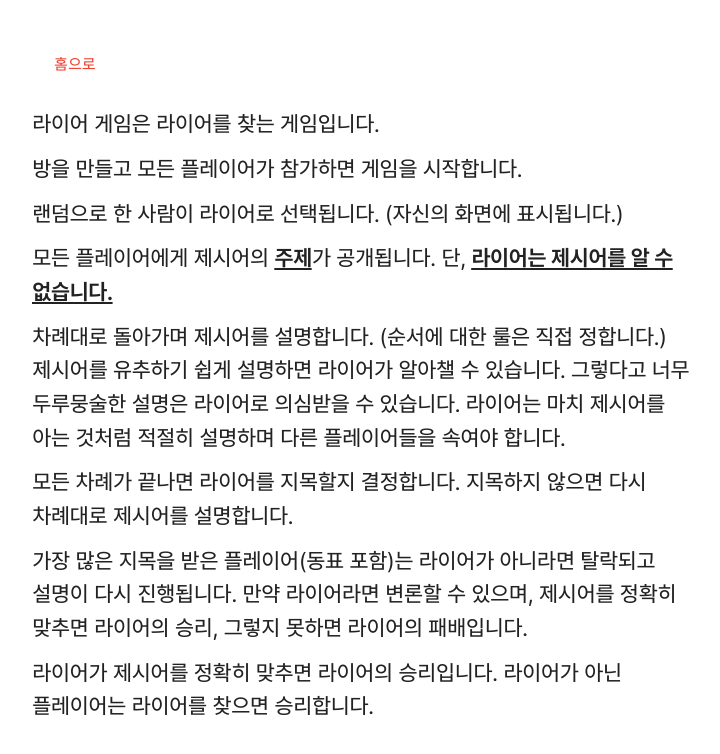
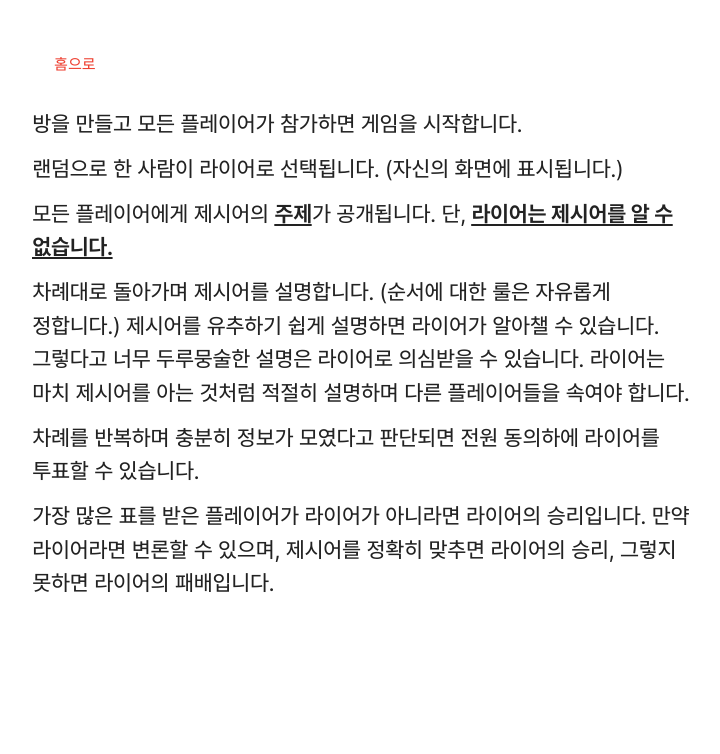
Before and after one commit to jhaemin/liar-game, a Next.js app: page /how-to-play in a window 1280 px wide. Shown: the top 754 px of the page, without its empty margins (278-998 px from the left). Built offline with nearby package versions, Linux system fonts and the light colour scheme; some icons are missing.

Commit message:
Polish the rules

```diff
--- a/pages/how-to-play.tsx
+++ b/pages/how-to-play.tsx
@@ -12,7 +12,6 @@ const HowToPlay = () => {
       </Link>
 
       <div className={styles.description}>
-        <p>라이어 게임은 라이어를 찾는 게임입니다.</p>
         <p>방을 만들고 모든 플레이어가 참가하면 게임을 시작합니다.</p>
         <p>
           랜덤으로 한 사람이 라이어로 선택됩니다. (자신의 화면에 표시됩니다.)
@@ -22,24 +21,20 @@ const HowToPlay = () => {
           <b>라이어는 제시어를 알 수 없습니다.</b>
         </p>
         <p>
-          차례대로 돌아가며 제시어를 설명합니다. (순서에 대한 룰은 직접
+          차례대로 돌아가며 제시어를 설명합니다. (순서에 대한 룰은 자유롭게
           정합니다.) 제시어를 유추하기 쉽게 설명하면 라이어가 알아챌 수
           있습니다. 그렇다고 너무 두루뭉술한 설명은 라이어로 의심받을 수
           있습니다. 라이어는 마치 제시어를 아는 것처럼 적절히 설명하며 다른
           플레이어들을 속여야 합니다.
         </p>
         <p>
-          모든 차례가 끝나면 라이어를 지목할지 결정합니다. 지목하지 않으면 다시
-          차례대로 제시어를 설명합니다.
+          차례를 반복하며 충분히 정보가 모였다고 판단되면 전원 동의하에 라이어를
+          투표할 수 있습니다.
         </p>
         <p>
-          가장 많은 지목을 받은 플레이어(동표 포함)는 라이어가 아니라면 탈락되고
-          설명이 다시 진행됩니다. 만약 라이어라면 변론할 수 있으며, 제시어를
-          정확히 맞추면 라이어의 승리, 그렇지 못하면 라이어의 패배입니다.
-        </p>
-        <p>
-          라이어가 제시어를 정확히 맞추면 라이어의 승리입니다. 라이어가 아닌
-          플레이어는 라이어를 찾으면 승리합니다.
+          가장 많은 표를 받은 플레이어가 라이어가 아니라면 라이어의 승리입니다.
+          만약 라이어라면 변론할 수 있으며, 제시어를 정확히 맞추면 라이어의
+          승리, 그렇지 못하면 라이어의 패배입니다.
         </p>
       </div>
     </div>
```
